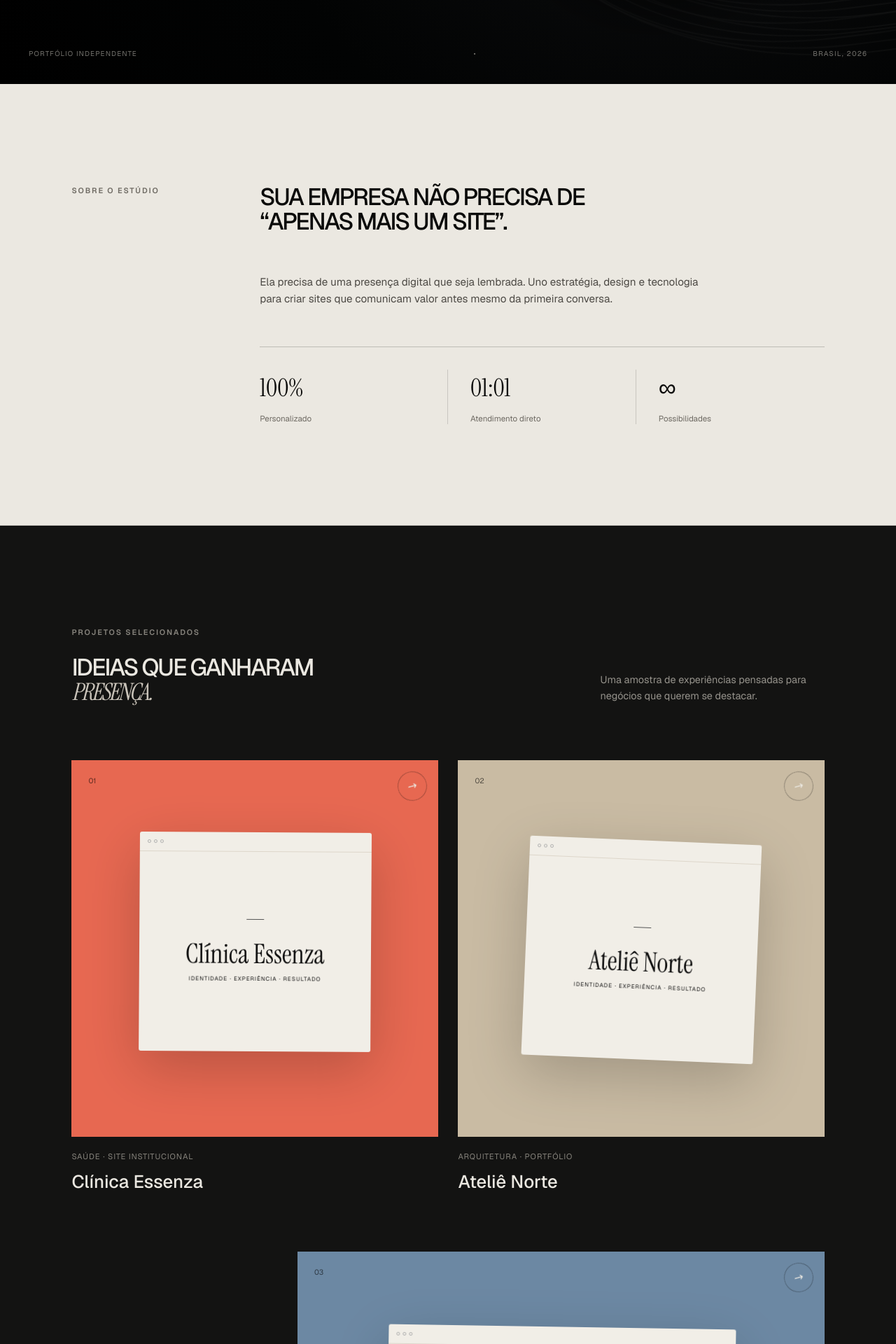
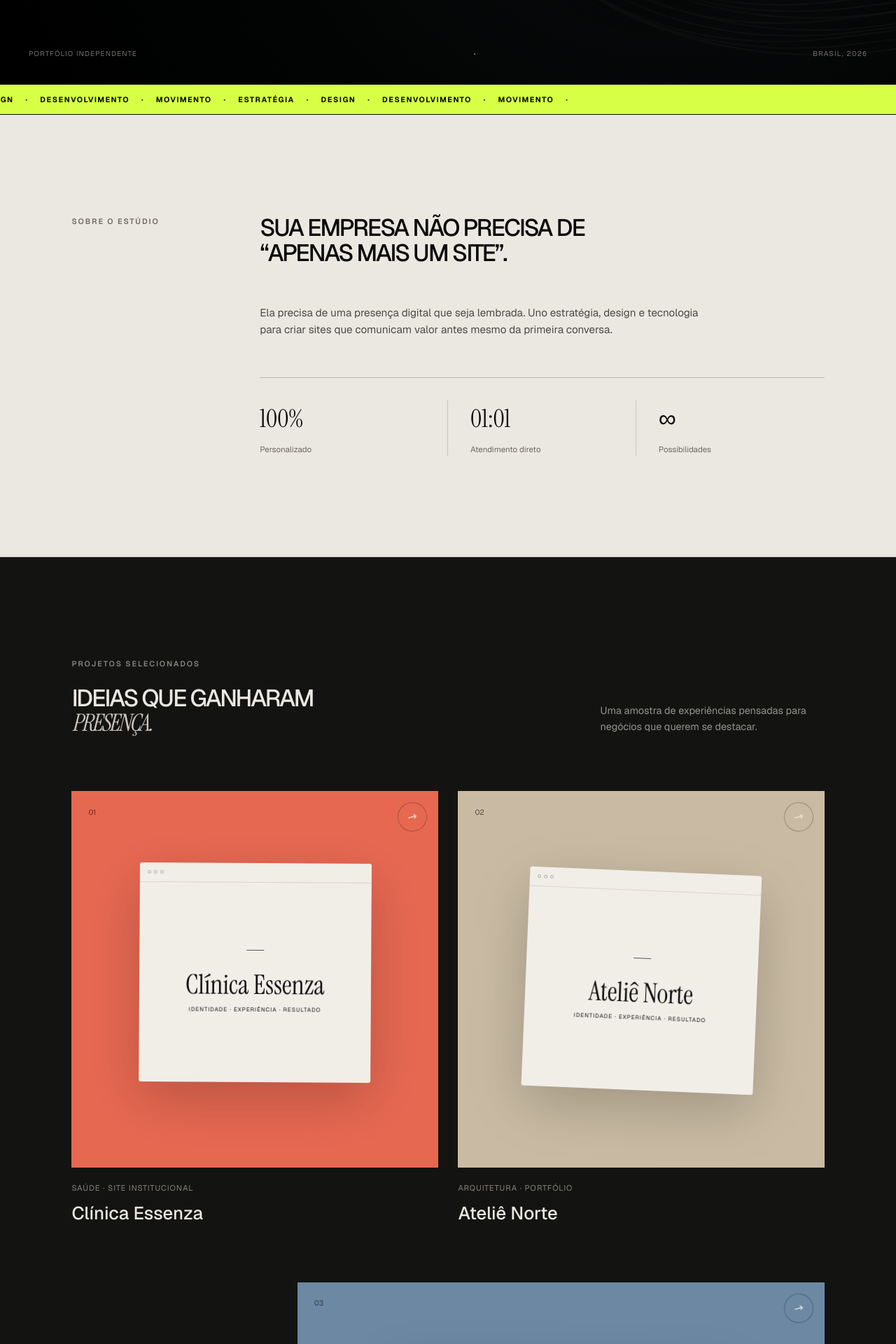
Before and after one commit to sasaferinha/samuel.dev, a Next.js app: page / in a window 1280 px wide. Shown: the part 680-2600 px from the top of the page at 70% size. Built offline with nearby package versions, Linux system fonts and the light colour scheme.

Commit message:
Create immersive samuel.dev interactions

```diff
--- a/app/globals.css
+++ b/app/globals.css
@@ -113,6 +113,22 @@ footer { background:var(--ink); color:var(--paper); border-top:1px solid #262625
 .service-list article { position:relative; overflow:hidden; transition:color .4s,padding .4s; }.service-list article::before { content:""; position:absolute; inset:0; background:#111; transform:scaleY(0); transform-origin:bottom; transition:transform .45s cubic-bezier(.16,1,.3,1); z-index:0; }.service-list article>* { position:relative; z-index:1; }.service-list article:hover { color:#f2f1ed; padding-inline:1.2rem; }.service-list article:hover::before { transform:scaleY(1); }.service-list article:hover p,.service-list article:hover span { color:#98958e; }
 .brand { text-transform:lowercase; letter-spacing:-.04em; }.brand-mark { background:#f0f0ec;color:#080909;border:0;font-family:var(--font-sans);font-style:normal;font-weight:700; }
 
+/* Immersive interaction layer */
+.custom-cursor { position:fixed; z-index:9998; top:-23px; left:-23px; width:46px; height:46px; border:1px solid rgba(215,255,69,.75); border-radius:50%; display:grid; place-items:center; pointer-events:none; transition:width .25s,height .25s,background .25s; mix-blend-mode:difference; will-change:transform; }
+.custom-cursor span { color:#fff; font-size:.48rem; text-transform:uppercase; letter-spacing:.14em; opacity:.75; }
+.motion-ticker { overflow:hidden; background:#d7ff45; color:#080908; padding:.82rem 0; border-block:1px solid #111; }
+.motion-ticker div { width:max-content; font-size:.67rem; font-weight:680; letter-spacing:.14em; word-spacing:1.2em; animation:ticker-run 22s linear infinite; }
+.reveal { opacity:0; transform:translateY(58px); filter:blur(8px); transition:opacity .9s cubic-bezier(.16,1,.3,1),transform .9s cubic-bezier(.16,1,.3,1),filter .9s; }
+.reveal.is-visible { opacity:1; transform:none; filter:blur(0); }
+.project-card:nth-child(2){transition-delay:.12s}.project-card:nth-child(3){transition-delay:.18s}
+.service-list details { border-bottom:1px solid rgba(10,10,9,.2); overflow:hidden; transition:background .35s,color .35s,padding .35s; }
+.service-list summary { list-style:none; display:grid; grid-template-columns:70px 1fr 50px; align-items:center; padding:2.25rem 0; cursor:pointer; }
+.service-list summary::-webkit-details-marker { display:none; }.service-list summary span { font-size:.65rem;color:#77726a; }.service-list summary h3 { margin:0;font-size:1.65rem;font-weight:500; }.service-list summary i { width:38px;height:38px;border:1px solid #aaa;border-radius:50%;display:grid;place-items:center;font-style:normal;font-size:1.2rem;transition:transform .35s,background .35s; }
+.service-list details:hover,.service-list details[open] { background:#111;color:#f2f1ed;padding-inline:1.2rem; }.service-list details[open] summary i { transform:rotate(45deg);background:#d7ff45;color:#111;border-color:#d7ff45; }
+.service-detail { display:grid;grid-template-columns:1fr 1fr;gap:2rem;padding:0 50px 2.4rem 70px;animation:detail-open .55s cubic-bezier(.16,1,.3,1) both; }.service-detail p { color:#aaa69e;line-height:1.6;max-width:440px;font-size:.88rem; }.service-detail ul { list-style:none;margin:0;padding:0;display:flex;flex-wrap:wrap;gap:.55rem;align-content:start; }.service-detail li { border:1px solid #494949;border-radius:100px;padding:.45rem .75rem;font-size:.63rem;text-transform:uppercase;letter-spacing:.08em;color:#aaa; }
+.projects { position:relative; }.project-visual { perspective:1000px; }.project-card:hover .mock-window { box-shadow:0 45px 100px rgba(0,0,0,.42); }
+.contact>a { transition:transform .35s,box-shadow .35s; }.contact>a:hover { transform:translateY(-5px);box-shadow:0 16px 50px rgba(215,255,69,.24); }
+
 @keyframes letter-arrive { 0%{opacity:0;filter:blur(14px);transform:translate3d(var(--x),var(--y),0) rotate(var(--r)) scale(2.3)} 62%{opacity:1;filter:blur(1px)} 100%{opacity:1;filter:blur(0);transform:translate3d(0,0,0) rotate(0) scale(1)} }
 @keyframes intro-load { from{transform:scaleX(0)} to{transform:scaleX(1)} } @keyframes intro-exit { 0%,84%{opacity:1;visibility:visible} 100%{opacity:0;visibility:hidden;transform:scale(1.04)} }
 @keyframes page-arrive { from{opacity:0;transform:translateY(34px)} to{opacity:1;transform:none} } @keyframes soft-arrive { from{opacity:0} to{opacity:1} }
@@ -123,6 +139,9 @@ footer { background:var(--ink); color:var(--paper); border-top:1px solid #262625
 @keyframes arrow-orbit { 0%,100%{transform:rotate(0)} 50%{transform:rotate(45deg)} } @keyframes orbit-turn { to{transform:rotate(360deg)} } @keyframes orbit-pulse { 0%,100%{transform:rotate(60deg) scaleX(.45)} 50%{transform:rotate(105deg) scaleX(.7)} }
 @keyframes lime-flow { from{background-position:0% 20%} to{background-position:100% 80%} } @keyframes light-sweep { 0%,35%{transform:translateX(-55%) rotate(12deg)} 65%,100%{transform:translateX(55%) rotate(12deg)} }
 @keyframes sculpture-float { 0%,100%{transform:translate3d(0,0,0) rotate(-3deg)} 50%{transform:translate3d(0,-18px,0) rotate(4deg)} } @keyframes ghost-slide { from{transform:translateX(-2%)} to{transform:translateX(8%)} }
+@keyframes ticker-run { to{transform:translateX(-50%)} } @keyframes detail-open { from{opacity:0;transform:translateY(-14px)} to{opacity:1;transform:none} }
 
 @media (max-width:800px){.hero h1{font-size:clamp(2.25rem,10vw,3.4rem);line-height:.92}.intro-word{font-size:clamp(2rem,11vw,3.5rem)}.intro h2,.section-heading h2,.process h2{font-size:clamp(1.75rem,8vw,2.5rem)}.contact h2{font-size:clamp(2.1rem,10vw,3.2rem)}.hero-sculpture{width:76vw;right:-27vw;top:31%;opacity:.7}.hero-ghost{top:28%;font-size:11vw}.hero-content{padding-left:0;z-index:3}.hero-bottom>p{font-size:.76rem}}
+@media (max-width:800px){.custom-cursor{display:none}.service-list summary{grid-template-columns:45px 1fr 40px;gap:1rem}.service-list summary h3{font-size:1.22rem}.service-detail{grid-template-columns:1fr;padding:0 1rem 1.8rem 45px;gap:1rem}}
+@media (hover:none),(pointer:coarse){.custom-cursor{display:none}}
 @media (prefers-reduced-motion:reduce){.intro-screen{animation-duration:.6s}.intro-word span{opacity:1;filter:none;transform:none;animation:none}.hero-content,.site-header,.hero-index{animation:none}.hero-lines,.hero-lines i,.circle-link,.mock-window,.project-arrow,.service-list i,.contact-orbit,.contact-orbit i,.process,.project-visual::after{animation:none!important}}
--- a/app/page.tsx
+++ b/app/page.tsx
@@ -1,6 +1,6 @@
 "use client";
 
-import { useEffect, useState } from "react";
+import { useEffect, useRef, useState } from "react";
 
 const services = [
   {
@@ -33,6 +33,7 @@ const projects = [
 
 export default function Home() {
   const [showIntro, setShowIntro] = useState(true);
+  const cursorRef = useRef<HTMLDivElement>(null);
 
   useEffect(() => {
     document.body.classList.add("intro-running");
@@ -47,8 +48,23 @@ export default function Home() {
     };
   }, []);
 
+  useEffect(() => {
+    const cursor = cursorRef.current;
+    const moveCursor = (event: MouseEvent) => {
+      if (cursor) cursor.style.transform = `translate3d(${event.clientX}px, ${event.clientY}px, 0)`;
+    };
+    const revealObserver = new IntersectionObserver((entries) => {
+      entries.forEach((entry) => entry.target.classList.toggle("is-visible", entry.isIntersecting));
+    }, { threshold: 0.12 });
+    const revealItems = document.querySelectorAll(".section-heading, .intro>*, .project-card, .service-list details, .process li, .contact>*");
+    revealItems.forEach((item) => { item.classList.add("reveal"); revealObserver.observe(item); });
+    window.addEventListener("mousemove", moveCursor, { passive: true });
+    return () => { window.removeEventListener("mousemove", moveCursor); revealObserver.disconnect(); };
+  }, []);
+
   return (
     <main>
+      <div className="custom-cursor" ref={cursorRef} aria-hidden="true"><span>ver</span></div>
       {showIntro && (
         <div className="intro-screen" role="status" aria-label="Apresentando samuel.dev">
           <div className="intro-word" aria-hidden="true">
@@ -93,6 +109,10 @@ export default function Home() {
         <div className="hero-index">Portfólio independente <span>•</span> Brasil, 2026</div>
       </section>
 
+      <div className="motion-ticker" aria-hidden="true">
+        <div>ESTRATÉGIA · DESIGN · DESENVOLVIMENTO · MOVIMENTO · ESTRATÉGIA · DESIGN · DESENVOLVIMENTO · MOVIMENTO ·</div>
+      </div>
+
       <section className="intro section" aria-labelledby="intro-title">
         <p className="section-label">Sobre o estúdio</p>
         <div>
@@ -136,12 +156,17 @@ export default function Home() {
         </div>
         <div className="service-list">
           {services.map((service) => (
-            <article key={service.title}>
-              <span>{service.number}</span>
-              <h3>{service.title}</h3>
-              <p>{service.text}</p>
-              <i>↗</i>
-            </article>
+            <details key={service.title} name="servicos">
+              <summary>
+                <span>{service.number}</span>
+                <h3>{service.title}</h3>
+                <i aria-hidden="true">+</i>
+              </summary>
+              <div className="service-detail">
+                <p>{service.text}</p>
+                <ul><li>Estratégia</li><li>Experiência</li><li>Desenvolvimento</li></ul>
+              </div>
+            </details>
           ))}
         </div>
       </section>
```
Also changed, not shown: public/og.png.
